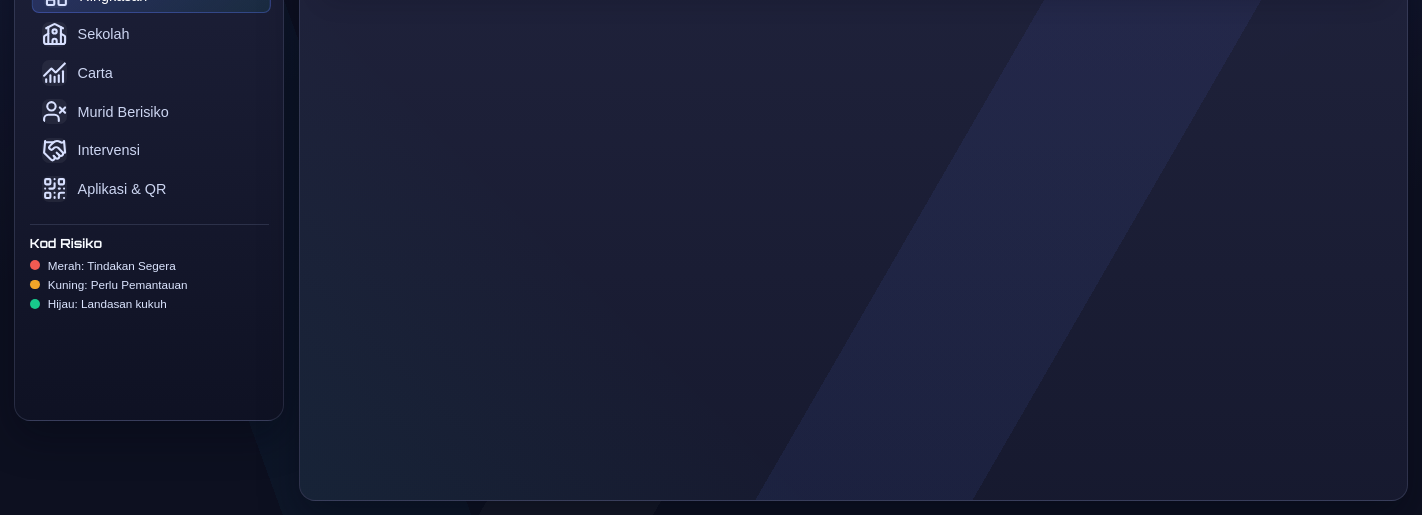
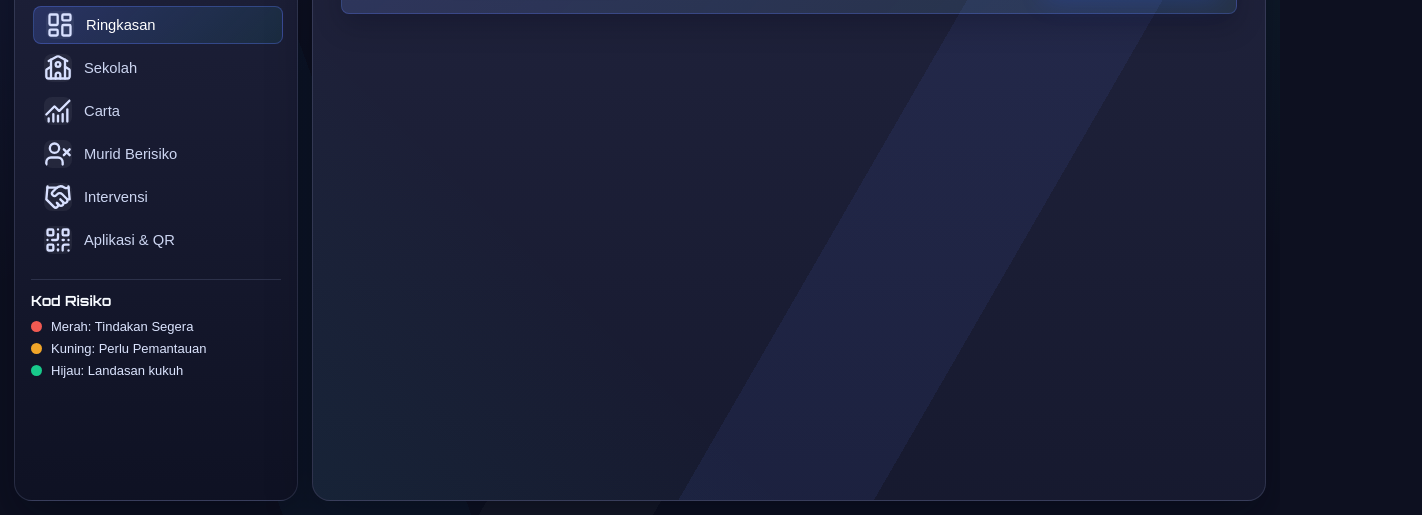
Before and after one commit to gunbladeii/app-SarawakEdu, a website: page index.html in a window 1280 px wide. Shown: the part 285-800 px from the top of the page, 1422 px wide, since content can reach past the window. Drawn offline with nearby package versions, Linux system fonts and the light colour scheme.

Commit message:
Fix desktop density sidebar alignment

```diff
--- a/styles.css
+++ b/styles.css
@@ -39,7 +39,7 @@
   --shadow: 0 18px 44px rgba(3, 6, 18, 0.34);
   --soft-shadow: 0 12px 28px rgba(3, 6, 18, 0.2);
   --title-font: "Orbitron MySPMCare", Arial, Helvetica, sans-serif;
-  --app-density: 0.9;
+  --app-density: 0.92;
 }
 
 * {
@@ -95,29 +95,6 @@ button {
   gap: 16px;
   min-height: 100vh;
   padding: 16px;
-}
-
-@media (min-width: 861px) {
-  .app-shell {
-    width: calc(100% / var(--app-density));
-    min-height: calc(100dvh / var(--app-density));
-    zoom: var(--app-density);
-  }
-}
-
-@supports not (zoom: 1) {
-  @media (min-width: 861px) {
-    body {
-      min-height: calc(100vh * var(--app-density));
-    }
-
-    .app-shell {
-      width: calc(100% / var(--app-density));
-      min-height: calc(100dvh / var(--app-density));
-      transform: scale(var(--app-density));
-      transform-origin: top left;
-    }
-  }
 }
 
 .sidebar {
@@ -141,6 +118,46 @@ button {
   scrollbar-width: thin;
 }
 
+@media (min-width: 861px) {
+  body {
+    font-size: calc(16px * var(--app-density));
+  }
+
+  .app-shell {
+    grid-template-columns: minmax(250px, 284px) minmax(0, 1fr);
+    gap: 14px;
+    width: 100%;
+    padding: 14px;
+  }
+
+  .sidebar {
+    top: 14px;
+    height: calc(100dvh - 28px);
+    max-height: calc(100dvh - 28px);
+    padding: 18px;
+  }
+
+  main {
+    padding: 24px;
+  }
+
+  .topbar h2.logo-title {
+    font-size: clamp(42px, 6vw, 92px);
+  }
+
+  .panel,
+  .metric {
+    border-radius: 8px;
+  }
+
+  .summary-grid,
+  .work-grid,
+  .bottom-grid,
+  .chart-grid {
+    gap: 14px;
+  }
+}
+
 .sidebar::-webkit-scrollbar {
   width: 8px;
 }
--- a/sw.js
+++ b/sw.js
@@ -1,4 +1,4 @@
-const CACHE_NAME = "spm-watch-serian-v21";
+const CACHE_NAME = "spm-watch-serian-v22";
 const APP_ASSETS = [
   "./",
   "./index.html",
```
